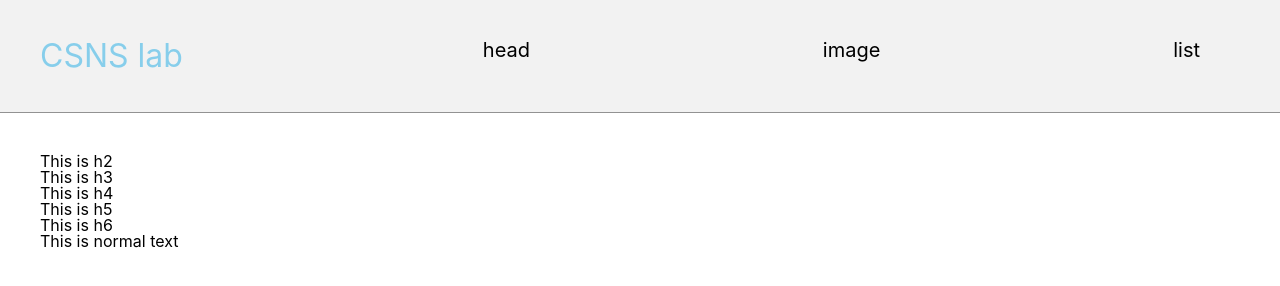
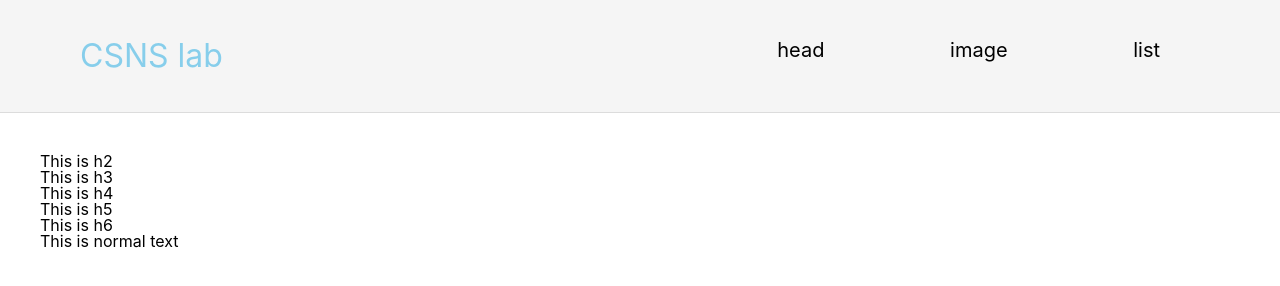
Before and after one commit to GyoHeon/HTML_study, a plain HTML site: page head.html in a window 1280 px wide. Drawn offline with Linux system fonts and the light colour scheme.

Commit message:
div menu_column change

```diff
--- a/css/style.css
+++ b/css/style.css
@@ -14,15 +14,16 @@ a:visited {
 .menu {
   display: flex;
   justify-content: space-between;
-  padding: 40px 40px;
-  border-bottom: 1px solid rgba(0, 0, 0, 0.4);
-  background-color: rgba(0, 0, 0, 0.05);
+  padding: 40px 20px 40px 80px;
+  border-bottom: 1px solid rgba(0, 0, 0, 0.1);
+  background-color: rgba(0, 0, 0, 0.04);
 }
 .menu__column {
   font-size: 20px;
+  margin-right: 40px;
 }
-.menu__column:last-child {
-  margin-right: 40px;
+.menu__column a {
+  margin: 0 60px;
 }
 .main {
   display: flex;
--- a/head.html
+++ b/head.html
@@ -10,11 +10,7 @@
       <h1><a href="index.html" id="name">CSNS lab</a></h1>
       <div class="menu__column">
         <a href="head.html" class="saw">head</a>
-      </div>
-      <div class="menu__column">
         <a href="image.html" class="saw">image</a>
-      </div>
-      <div class="menu__column">
         <a href="list.html" class="saw">list</a>
       </div>
     </div>
```
Also changed, not shown: image.html (+0 -4 lines), index.html (+0 -4 lines), list.html (+0 -4 lines).
